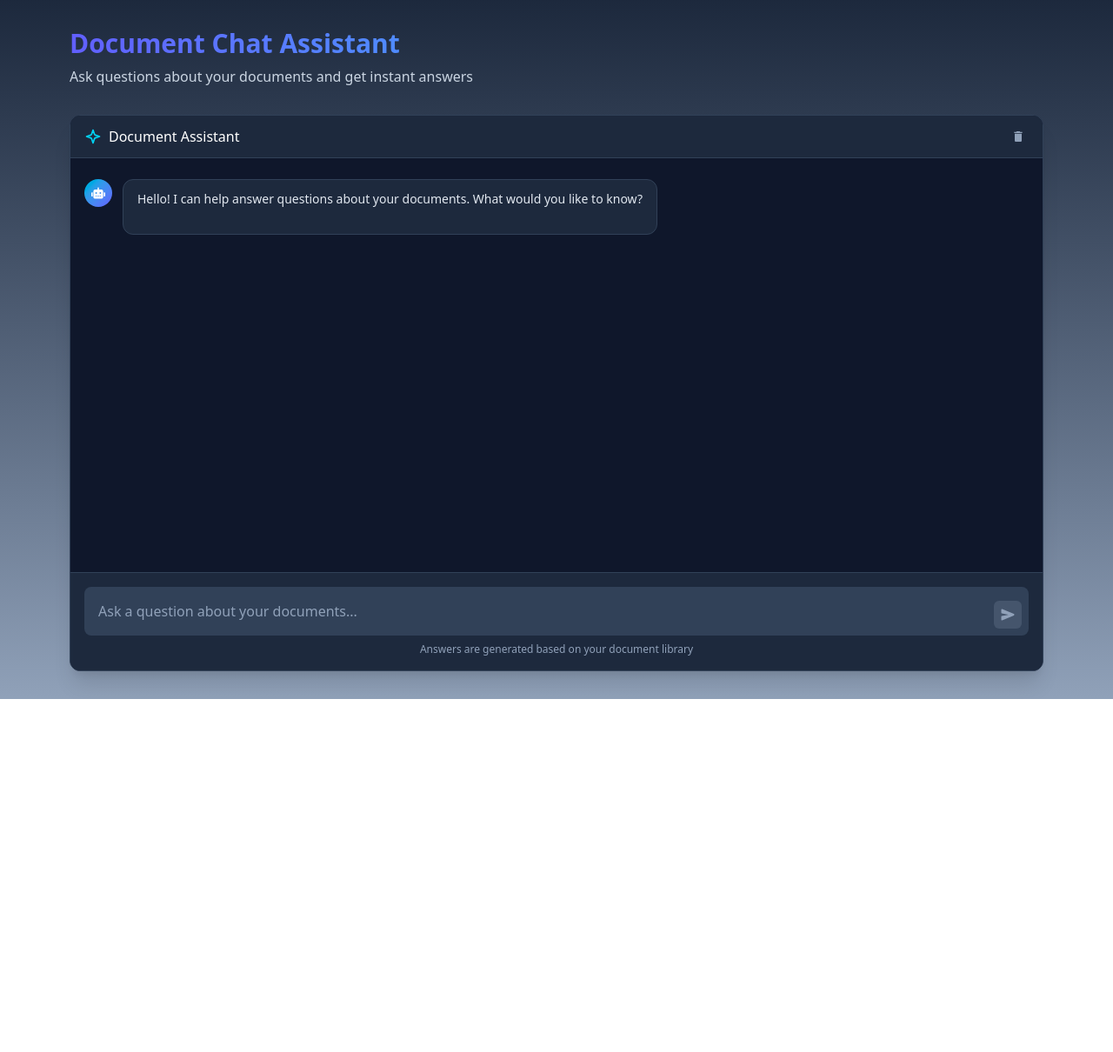
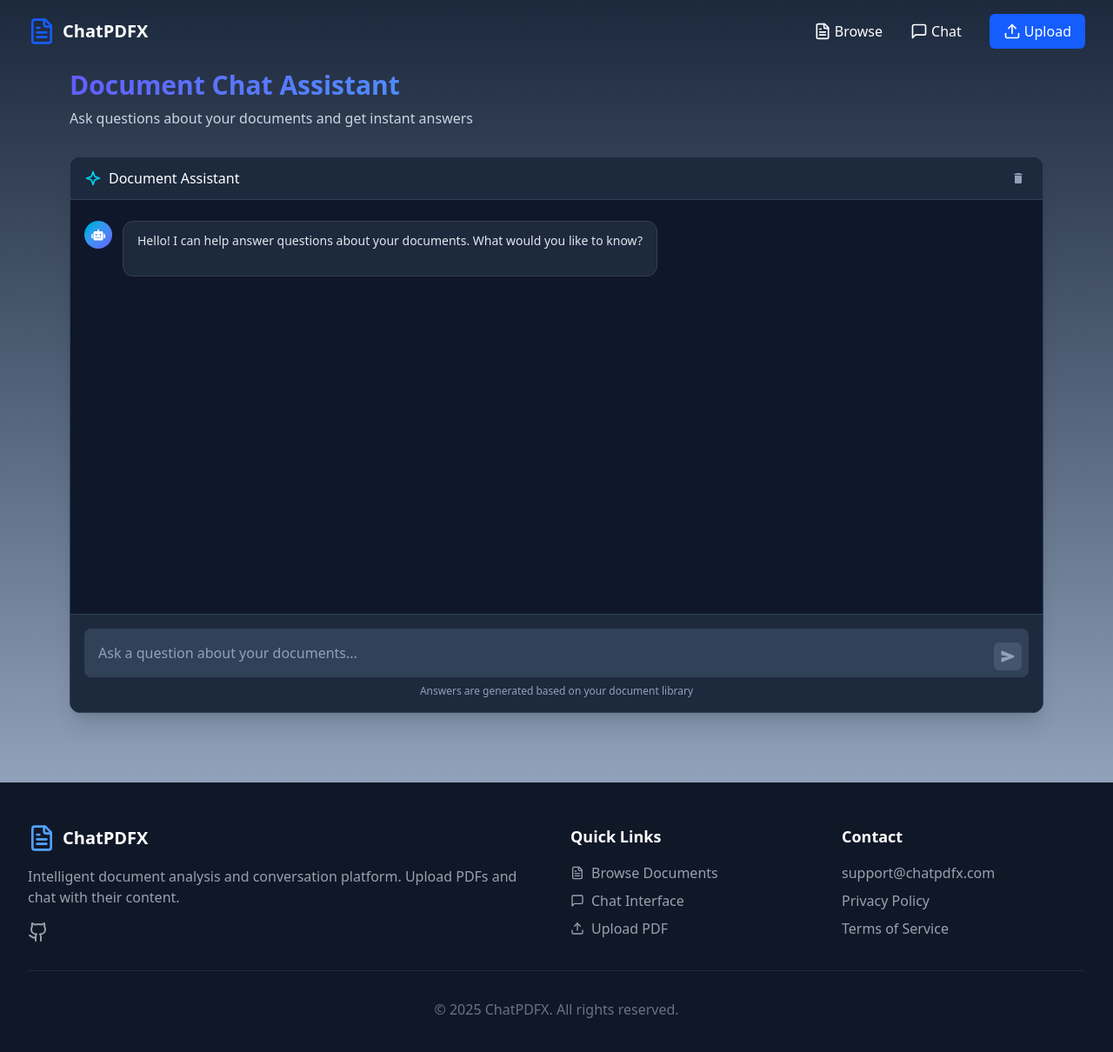
Before and after one commit to yath-09/CortexAI, a Next.js app in the folder apps/web/: page /chatstream in a window 1280 px wide. Shown: the top 1210 px of the page at 87% size. Before the commit the page ends 804 px from the top, so only its background shows below. Built offline with nearby package versions, Linux system fonts and the light colour scheme.

Commit message:
add footer and navbar

```diff
--- a/apps/web/app/chatstream/page.tsx
+++ b/apps/web/app/chatstream/page.tsx
@@ -5,7 +5,7 @@ import { ChatProvider } from '../../lib/context/ChatContext';
 export default function Chatstream() {
   return (
     <ChatProvider>
-      <main className="min-h-screen bg-gradient-to-b from-slate-800 to-slate-400 text-white">
+      <main className="min-h-screen bg-gradient-to-b from-slate-800 to-slate-400 text-white p-12">
         <div className="container mx-auto px-4 py-8 max-w-6xl">
           <h1 className="text-3xl font-bold mb-2 bg-clip-text text-transparent bg-gradient-to-r from-indigo-500 to-cyan-400">Document Chat Assistant</h1>
           <p className="text-slate-300 mb-8">Ask questions about your documents and get instant answers</p>
--- /dev/null
+++ b/apps/web/app/components/Footer.tsx
@@ -0,0 +1,72 @@
+import Link from 'next/link';
+import { FileText, MessageSquare, Upload, Github } from 'lucide-react';
+
+const Footer = () => {
+  const currentYear = new Date().getFullYear();
+
+  return (
+    <footer className="bg-gray-900 text-white">
+      <div className="max-w-7xl mx-auto px-4 sm:px-6 lg:px-8 py-12">
+        <div className="grid grid-cols-1 md:grid-cols-4 gap-8">
+          {/* Logo and Description */}
+          <div className="col-span-1 md:col-span-2">
+            <div className="flex items-center space-x-2 mb-4">
+              <FileText className="h-8 w-8 text-blue-400" />
+              <span className="font-bold text-xl">ChatPDFX</span>
+            </div>
+            <p className="text-gray-400 mb-4">
+              Intelligent document analysis and conversation platform. Upload PDFs and chat with their content.
+            </p>
+            <div className="flex space-x-4">
+              <a href="https://github.com" target="_blank" rel="noopener noreferrer" className="text-gray-400 hover:text-white transition-colors">
+                <Github className="h-6 w-6" />
+              </a>
+              {/* Add other social icons as needed */}
+            </div>
+          </div>
+
+          {/* Quick Links */}
+          <div>
+            <h3 className="font-semibold text-lg mb-4">Quick Links</h3>
+            <ul className="space-y-2">
+              <li>
+                <Link href="/documentmanager" className="text-gray-400 hover:text-white transition-colors flex items-center space-x-2">
+                  <FileText className="h-4 w-4" />
+                  <span>Browse Documents</span>
+                </Link>
+              </li>
+              <li>
+                <Link href="/chatstream" className="text-gray-400 hover:text-white transition-colors flex items-center space-x-2">
+                  <MessageSquare className="h-4 w-4" />
+                  <span>Chat Interface</span>
+                </Link>
+              </li>
+              <li>
+                <Link href="/pdfupload" className="text-gray-400 hover:text-white transition-colors flex items-center space-x-2">
+                  <Upload className="h-4 w-4" />
+                  <span>Upload PDF</span>
+                </Link>
+              </li>
+            </ul>
+          </div>
+
+          {/* Contact */}
+          <div>
+            <h3 className="font-semibold text-lg mb-4">Contact</h3>
+            <ul className="space-y-2 text-gray-400">
+              <li>support@chatpdfx.com</li>
+              <li>Privacy Policy</li>
+              <li>Terms of Service</li>
+            </ul>
+          </div>
+        </div>
+
+        <div className="border-t border-gray-800 mt-8 pt-8 text-center text-gray-500">
+          <p>&copy; {currentYear} ChatPDFX. All rights reserved.</p>
+        </div>
+      </div>
+    </footer>
+  );
+};
+
+export default Footer;
--- /dev/null
+++ b/apps/web/app/components/Navbar.tsx
@@ -0,0 +1,108 @@
+'use client';
+import Link from 'next/link';
+import { useState, useEffect } from 'react';
+import { FileText, MessageSquare, Upload, Menu, X } from 'lucide-react';
+
+const Navbar = () => {
+  const [isScrolled, setIsScrolled] = useState(false);
+  const [isMobileMenuOpen, setIsMobileMenuOpen] = useState(false);
+
+  useEffect(() => {
+    const handleScroll = () => {
+      setIsScrolled(window.scrollY > 10);
+    };
+
+    window.addEventListener('scroll', handleScroll);
+    return () => window.removeEventListener('scroll', handleScroll);
+  }, []);
+
+  const toggleMobileMenu = () => {
+    setIsMobileMenuOpen(!isMobileMenuOpen);
+  };
+
+  return (
+    <nav className={`fixed top-0 w-full z-50 transition-all duration-300 ${isScrolled ? 'bg-slate-400 shadow-md py-2' : 'bg-transparent py-4'}`}>
+      <div className="max-w-7xl mx-auto px-4 sm:px-6 lg:px-8">
+        <div className="flex justify-between items-center">
+          {/* Logo */}
+          <Link href="/" className="flex items-center space-x-2">
+            <FileText className="h-8 w-8 text-blue-600" />
+            <span className={`font-bold text-xl  ${isScrolled ?"text-slate-900":"text-white"}`}>ChatPDFX</span>
+          </Link>
+
+          {/* Desktop Navigation */}
+          <div className="hidden md:flex items-center space-x-8">
+            <Link
+              href="/documentmanager"
+              className={`flex items-center space-x-1 text-gray-900 hover:text-blue-600 transition-colors ${isScrolled ?"text-slate-900":"text-white"}`}
+            >
+              <FileText className="h-5 w-5" />
+              <span>Browse</span>
+            </Link>
+            <Link
+              href="/chatstream"
+              className={`flex items-center space-x-1 text-gray-900 hover:text-blue-600 transition-colors ${isScrolled ?"text-slate-900":"text-white"}`}
+            >
+              <MessageSquare className="h-5 w-5" />
+              <span>Chat</span>
+            </Link>
+            <Link
+              href="/pdfupload"
+              className="flex items-center space-x-1 bg-blue-600 text-white px-4 py-2 rounded-md hover:bg-blue-700 transition-colors"
+            >
+              <Upload className="h-5 w-5" />
+              <span>Upload</span>
+            </Link>
+          </div>
+
+          {/* Mobile Menu Button */}
+          <div className="md:hidden">
+            <button
+              onClick={toggleMobileMenu}
+              className="text-gray-700 hover:text-blue-600 focus:outline-none"
+            >
+              {isMobileMenuOpen ?
+                <X className="h-6 w-6" /> :
+                <Menu className="h-6 w-6" />
+              }
+            </button>
+          </div>
+        </div>
+      </div>
+
+      {/* Mobile Navigation */}
+      {isMobileMenuOpen && (
+        <div className="md:hidden bg-slate-400 py-4 shadow-lg w-[50%] ml-auto rounded-xl mr-2 relative">
+          <div className="flex flex-col space-y-4 px-4">
+            <Link
+              href="/documentmanager"
+              className="flex items-center space-x-2 py-2 text-gray-700 hover:text-blue-600 transition-colors"
+              onClick={() => setIsMobileMenuOpen(false)}
+            >
+              <FileText className="h-5 w-5" />
+              <span>Browse</span>
+            </Link>
+            <Link
+              href="/chatstream"
+              className="flex items-center space-x-2 py-2 text-gray-700 hover:text-blue-600 transition-colors"
+              onClick={() => setIsMobileMenuOpen(false)}
+            >
+              <MessageSquare className="h-5 w-5" />
+              <span>Chat</span>
+            </Link>
+            <Link
+              href="/pdfupload"
+              className="flex items-center space-x-2 py-2 text-gray-700 hover:text-blue-600 transition-colors"
+              onClick={() => setIsMobileMenuOpen(false)}
+            >
+              <Upload className="h-5 w-5" />
+              <span>Upload</span>
+            </Link>
+          </div>
+        </div>
+      )}
+    </nav>
+  );
+};
+
+export default Navbar;
--- a/apps/web/app/documentmanager/page.tsx
+++ b/apps/web/app/documentmanager/page.tsx
@@ -3,7 +3,7 @@ import DocumentManager from '../components/DocumentManager';
 
 export default function Documents() {
   return (
-    <main className="min-h-screen bg-gradient-to-b from-slate-800 to-slate-400 text-white">
+    <main className="min-h-screen bg-gradient-to-b from-slate-800 to-slate-400 text-white p-8">
       <div className="container mx-auto px-4 py-8">
         <DocumentManager />
       </div>
--- a/apps/web/app/layout.tsx
+++ b/apps/web/app/layout.tsx
@@ -1,6 +1,8 @@
 import type { Metadata } from "next";
 import localFont from "next/font/local";
 import "./globals.css";
+import Navbar from "./components/Navbar";
+import Footer from "./components/Footer";
 
 const geistSans = localFont({
   src: "./fonts/GeistVF.woff",
@@ -11,9 +13,9 @@ const geistMono = localFont({
   variable: "--font-geist-mono",
 });
 
-export const metadata: Metadata = {
-  title: "Create Next App",
-  description: "Generated by create next app",
+export const metadata = {
+  title: 'ChatPDFX - Intelligent Document Chat Platform',
+  description: 'Upload PDFs and chat with their content using advanced AI technology.',
 };
 
 export default function RootLayout({
@@ -24,7 +26,14 @@ export default function RootLayout({
   return (
     <html lang="en">
       <body className={`${geistSans.variable} ${geistMono.variable}`}>
-        {children}
+        <div className="relative flex min-h-screen flex-col">
+          <Navbar />
+          <main className="flex-1">
+            {children}
+          </main>
+
+          <Footer />
+        </div>
       </body>
     </html>
   );
--- a/apps/web/app/pdfupload/page.tsx
+++ b/apps/web/app/pdfupload/page.tsx
@@ -2,7 +2,7 @@ import PdfUpload from "../components/PdfUpload";
 
 export default function page() {
   return (
-      <main className="min-h-screen bg-gradient-to-b from-slate-800 to-slate-400 text-white p-10">
+      <main className="min-h-screen bg-gradient-to-b from-slate-800 to-slate-400 text-white p-22">
         <PdfUpload/>
       </main>
   );
```
